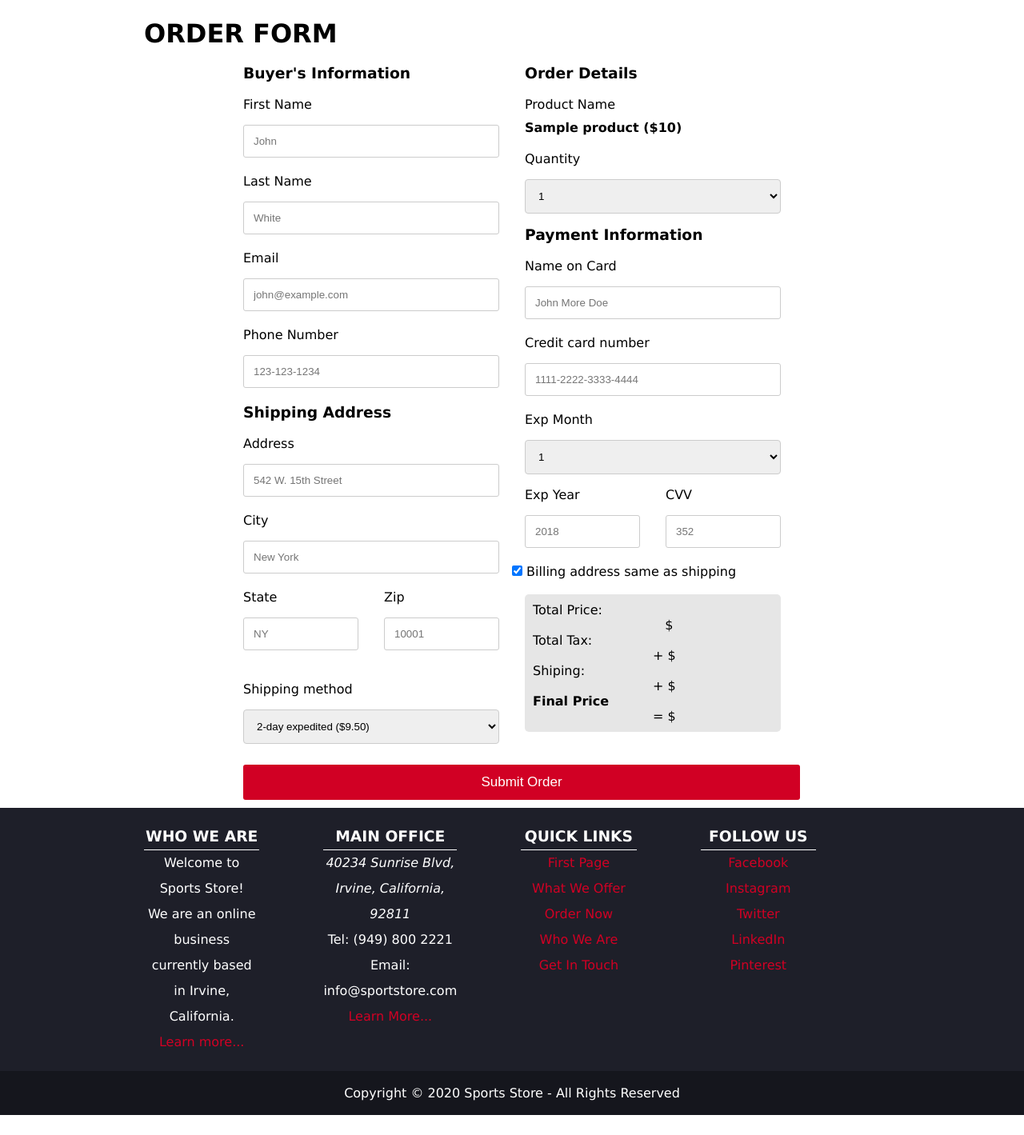
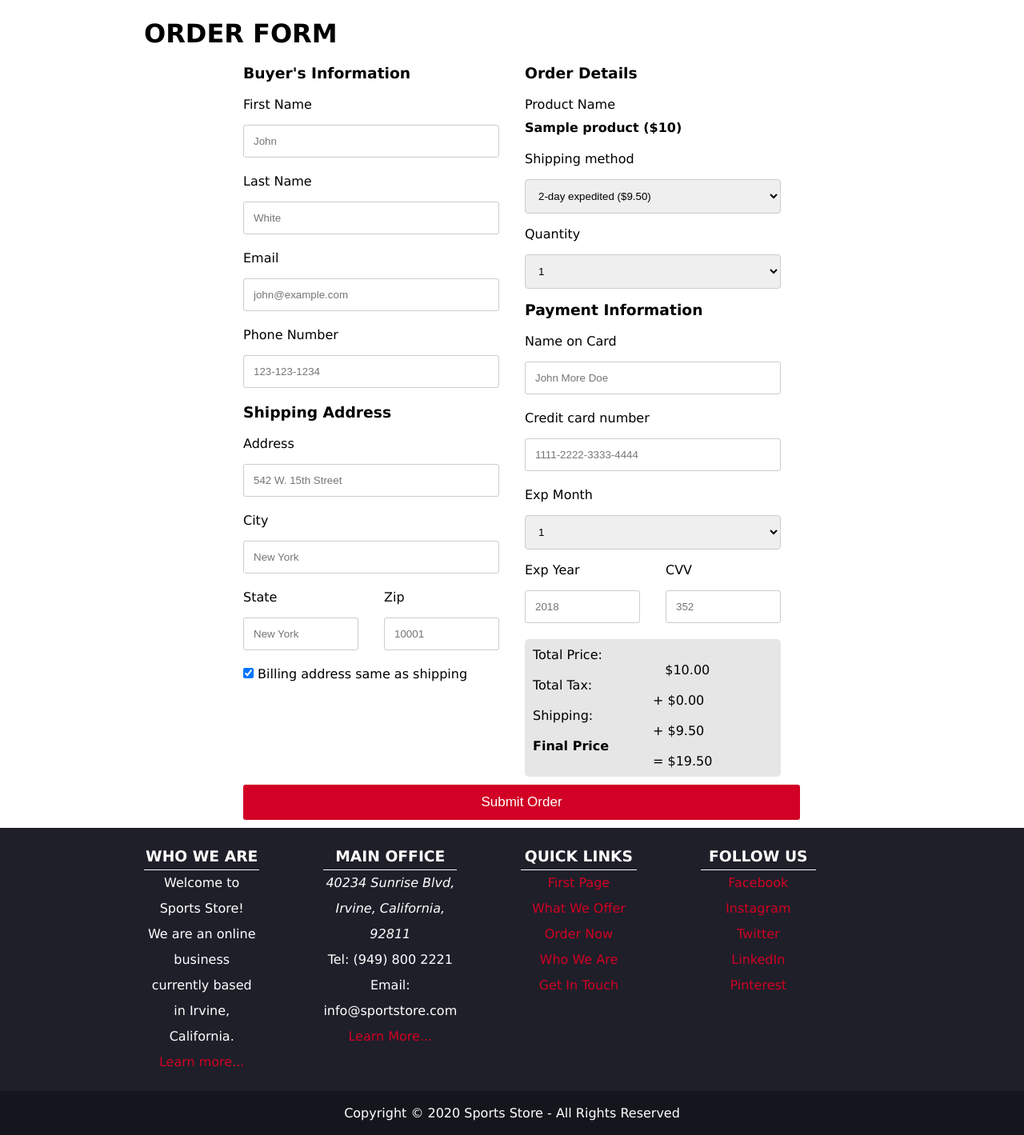
Before and after one commit to payamdowlatyari/inf124-assignment2, a PHP site: page /detail.php in a window 1280 px wide. Shown: the part 567-1986 px from the top of the page at 80% size. Before the commit the page ends 1961 px from the top, so only its background shows below. Run offline with PHP 8.4, Linux system fonts and the light colour scheme; tables that the repository leaves empty or names only in its code hold one stand-in row (values such as "Sample post"); grey boxes marked "Sample" are stand-in pictures; some libraries are stand-ins or nearby versions.

Commit message:
Updated Billing Address input on form

```diff
--- a/detail.php
+++ b/detail.php
@@ -60,7 +60,7 @@
                                 <div class="row">
                                     <div class="col-50">
                                         <label for="state">State</label>
-                                        <input type="text" id="state" name="state" placeholder="NY" required />
+                                        <input type="text" id="state" name="state" placeholder="New York" required />
                                         <div id="stateList"></div>
                                     </div>
                                     <div class="col-50">
@@ -68,13 +68,28 @@
                                         <input type="text" id="zip" name="zip" placeholder="10001" required />
                                     </div>
                                 </div>
-                                <br>
-                                <label for="method">Shipping method</label>
-                                <select id="method" name="method">
-                                    <option>Overnight ($11.00)</option>
-                                    <option selected>2-day expedited ($9.50)</option>
-                                    <option>7-day ground ($6.25)</option>
-                                </select>
+                                <label>
+                                        <input type="checkbox" checked="checked" id="sameaddr" name="sameaddr" onclick="showHide()" />
+                                        Billing address same as shipping
+                                </label>
+                                <h3 class="hidden">Billing Address</h3>
+                                <br class="hidden"/>
+                                <label  for="billaddr" class="hidden" style="display: none">Address</label>
+                                <input type="text" id="billaddr" name="billaddr" placeholder="542 W. 15th Street" class="hidden"/>
+                                <label for="billcity" class="hidden" style="display: none">City</label>
+                                <input type="text" id="billcity" name="billcity" placeholder="New York" class="hidden"/>
+                                <div class="row">
+                                    <div class="col-50">
+                                        <label for="billstate" class="hidden" style="display: none">State</label>
+                                        <input type="text" id="billstate" name="billstate" placeholder="New York" class="hidden"/>
+                                        <div id="stateList"></div>
+                                    </div>
+                                    <div class="col-50">
+                                        <label for="billzip" class="hidden" style="display: none">Zip</label>
+                                        <input type="text" id="billzip" name="billzip" placeholder="10001" class="hidden"/>
+                                    </div>
+                                </div>
+                                <br />
                             </div>
 
                             <div class="col-50">
@@ -83,6 +98,12 @@
                                 <label>Product Name</label>
                                 <h4 style="margin-bottom: 20px;"><?= $stmt['name']; ?> ($<?= $stmt['price']; ?>)</h4>
                                 <input type="hidden" id="pid" name="productid" value="<?=$_GET['id'];?>" />
+                                <label for="method">Shipping method</label>
+                                <select id="method" name="method">
+                                    <option>Overnight ($11.00)</option>
+                                    <option selected>2-day expedited ($9.50)</option>
+                                    <option>7-day ground ($6.25)</option>
+                                </select>
                                 <label for="quantity">Quantity</label>
                                 <select id="quantity" onchange="updatePrice2()">
                                     <option>1</option>
@@ -123,10 +144,6 @@
                                         <label for="cvv">CVV</label>
                                         <input type="text" id="cvv" name="cvv" placeholder="352" required />
                                     </div>
-                                    <label>
-                                        <input type="checkbox" checked="checked" name="sameadr" />
-                                        Billing address same as shipping
-                                    </label>
                                     <br /><br />
                                 </div>
                                 <div id="price-table">
@@ -137,7 +154,7 @@
                                     <div>Total Tax: </div>
                                     <div class="price-item">+ $<span id="tax-amount"></span></div>
                                     <div>
-                                        <div>Shiping: </div>
+                                        <div>Shipping: </div>
                                         <div class="price-item">+ $<span id="shipping"></span></div>
                                     </div>
 
--- a/js/main.js
+++ b/js/main.js
@@ -71,6 +71,18 @@
   document.getElementsByClassName('output')[0].innerHTML = "$" + Number.parseFloat(quantity * price).toFixed(2);
   quantityOptions = quantity;
   total = quantity * price;
+}
+
+function showHide() {
+  var checkbox = document.getElementById('sameaddr');
+  var hidden = document.getElementsByClassName('hidden');
+
+  for (var i = 0; i < hidden.length; i++) {
+    if (checkbox.checked)
+      hidden[i].style.display = "none";
+    else
+      hidden[i].style.display = "block";
+  }
 }
 
 // form validation
--- a/php/insert.php
+++ b/php/insert.php
@@ -35,10 +35,10 @@
 
 
 
-    if (isset($_POST['sameadr']))
-        $sameadr = 1;
+    if (isset($_POST['sameaddr']))
+        $sameaddr = 1;
     else
-        $sameadr = 0;
+        $sameaddr = 0;
 
     if($errorEmpty == false && $errorEmail == false){
         $randomOrderID = rand();
--- a/style.css
+++ b/style.css
@@ -28,6 +28,9 @@
 .header h1 {
 	color: #fff;
 	padding: 28px 20px;
+}
+.hidden {
+	display: none;
 }
 .navbar {
 	border-top: 3px solid #d10024;
```
